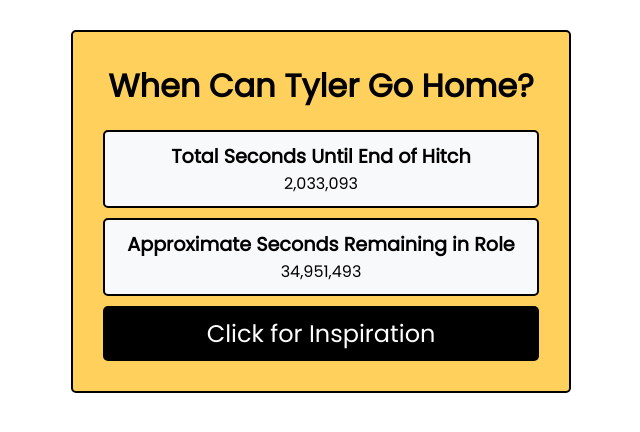
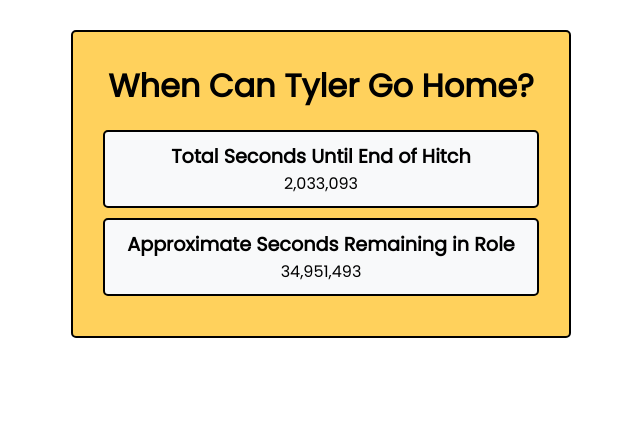
Before and after one commit to mingd0/when-can-tyler-go-home, a React (Create React App) app: page / in a window 1280 px wide. Shown: the top 432 px of the page, without its empty margins (319-959 px from the left). Built offline with nearby package versions, Linux system fonts and the light colour scheme.

Commit message:
Remove yarn.lock

```diff
--- a/src/App.js
+++ b/src/App.js
@@ -1,5 +1,5 @@
 import { useState, useEffect, useMemo } from 'react';
-import axios from 'axios';
+// import axios from 'axios';
 
 import Header from "./components/Header";
 import Counter from "./components/Counter";
@@ -17,8 +17,8 @@ function App() {
   // Jan 19, 2021 @ 6am
   // const roleStart = useMemo(() => new Date(2021, 0, 19, 6), [])
 
-  const [quote, setQuote] = useState()
-  const [author, setAuthor] = useState()
+  // const [quote, setQuote] = useState()
+  // const [author, setAuthor] = useState()
 
   const [hitchSeconds, setHitchSeconds] = useState(
     Math.floor((hitchEnd - new Date()) / 1000)
@@ -27,41 +27,12 @@ function App() {
     Math.floor((roleEnd - new Date()) / 1000)
   )
 
-  const getInspiration = async () => {
-    const res = await fetch("https://zenquotes.io/api/random/")
-    // const res = await fetch("http://quotes.rest/qod/")
-    // const res = await fetch("https://api.quotable.io/random")
-    // const res = await fetch("https://healthruwords.p.rapidapi.com/v1/quotes/?t=Wisdom&maxR=1&size=medium&id=731", {
-    //   "method": "GET",
-    //   "headers": {
-    //     "x-rapidapi-host": "healthruwords.p.rapidapi.com",
-    //     "x-rapidapi-key": "52c0a96bc9msh1e602d8f4585865p15a209jsn9b289a2b8984"
-    //   }
-    // })
-    // const options = {
-    //   method: 'GET',
-    //   url: 'https://healthruwords.p.rapidapi.com/v1/quotes/',
-    //   params: {t: 'Wisdom', maxR: '1'},
-    //   headers: {
-    //     'x-rapidapi-host': 'healthruwords.p.rapidapi.com',
-    //     'x-rapidapi-key': '52c0a96bc9msh1e602d8f4585865p15a209jsn9b289a2b8984'
-    //   }
-    // };
-    // const res = await axios.request(options)
-    const data = await res.json()
-    // console.log(data)
-    setQuote(data[0].q)
-    setAuthor(data[0].a)
-    // alert(`${data[0].q} - ${data[0].a}`)
-  }
-  // const testFetch = async () => {
-  //   const res = await fetch("https://localhost:5000/getQuote/")
+  // const getInspiration = async () => {
+  //   const res = await fetch("https://zenquotes.io/api/random/")
   //   const data = await res.json()
-  //   console.log(data)
-  // setQuote(data[0].q)
-  // setAuthor(data[0].a)
-  // alert(`${data[0].q} - ${data[0].a}`)
-// }
+  //   setQuote(data[0].q)
+  //   setAuthor(data[0].a)
+  // }
 
 useEffect(() => {
   const interval = setInterval(() => setHitchSeconds(
@@ -92,8 +63,8 @@ return (
     <Counter label='Approximate Seconds Remaining in Role'
       value={roleSeconds}
     />
-    <Button text='Click for Inspiration' color='black' onClick={getInspiration} />
-    {quote && <QuoteBox quote={quote} author={author} />}
+    {/* <Button text='Click for Inspiration' color='black' onClick={getInspiration} />
+    {quote && <QuoteBox quote={quote} author={author} />} */}
   </div>
 );
 }
```
Also changed, not shown: 1 other file (tests, documents, lock files or other folders).
